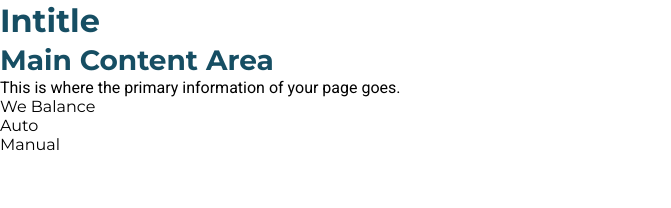
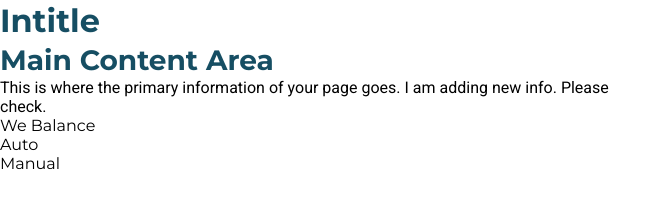
Before and after one commit to davidowensphoto/intitle, a plain HTML site: page index.html in a window 1280 px wide. Shown: the whole page, without its empty margins (0-671 px from the left). Drawn offline with Linux system fonts and the light colour scheme.

Commit message:
commit 3-16 local

```diff
--- a/index.html
+++ b/index.html
@@ -23,7 +23,7 @@
     <main>
         <section>
             <h2>Main Content Area</h2>
-            <p>This is where the primary information of your page goes.</p>
+            <p>This is where the primary information of your page goes. I am adding new info. Please check.</p>
             <ul>
                 <li><a href="#">We Balance</a></li>
                 <li><a href="#">Auto</a></li>
```
